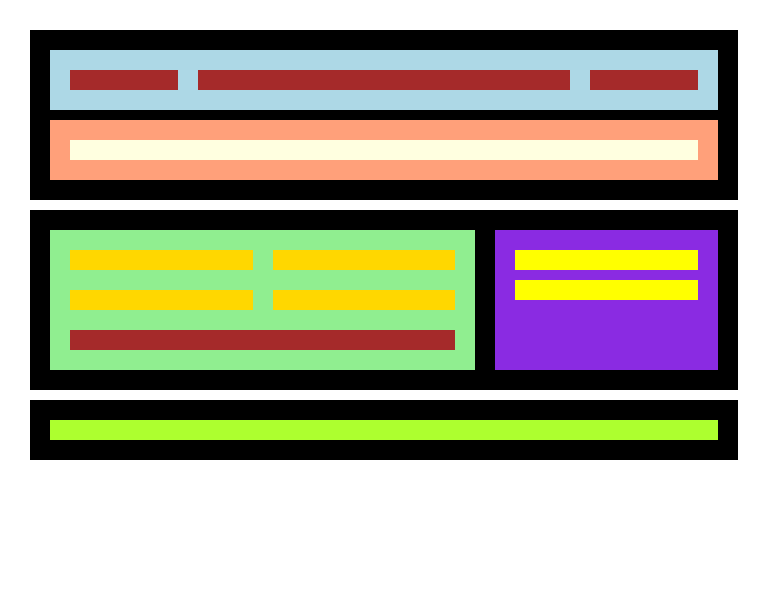
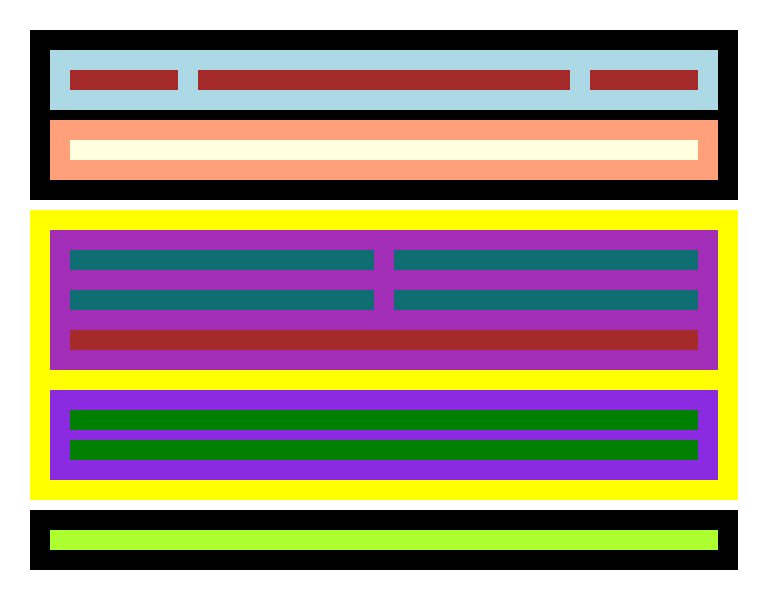
Before and after one commit to vkafkain/HTML_CSS_PRACTICA, a plain HTML site: page index.html in a window 768 px wide. Drawn offline with Linux system fonts and the light colour scheme.

Commit message:
added tablet mediaquerys

```diff
--- a/styles.css
+++ b/styles.css
@@ -14,7 +14,7 @@ header {
   background-color: black;
   display: flex;
   flex-flow: column;
-    justify-content:space-between;
+  justify-content: space-between;
 }
 
 aside {
@@ -26,7 +26,7 @@ footer {
   background-color: black;
 }
 
-.contenedor {
+.contenedor  {
   max-width: 1200px;
   margin: auto;
   display: flex;
@@ -45,7 +45,7 @@ footer {
 }
 
 .contenedor-article {
-    background-color: lightgreen;
+  background-color: rgb(162, 45, 183);
   display: flex;
   flex-flow: row wrap;
   flex: 2;
@@ -54,7 +54,6 @@ footer {
 .header-izq {
   background-color: brown;
   flex: 1;
-
 }
 
 .header-centro {
@@ -67,7 +66,7 @@ footer {
   flex: 1;
 }
 
-.contenedor-titulo {
+.contenedor-titulo  {
   background-color: lightsalmon;
 }
 
@@ -78,30 +77,40 @@ footer {
 .contenedor-centro {
   background-color: black;
   display: flex;
-    flex-flow:row;
-    justify-content:space-between;
+  flex-flow: row;
+  justify-content: space-between;
 }
 
 .articles {
-    background-color: gold;
+  background-color: rgb(15, 110, 113);
   flex: 1 1 40%;
 }
 
 .foot-article {
-    background-color:brown ;
+  background-color: brown;
   flex: 1 1 100%;
 }
 
 .aside-article {
-    background-color: yellow;
+  background-color: green;
 }
 
 .foot {
   background-color: greenyellow;
 }
 
+@media (min-width: 768px) and (max-width: 1024px) {
+  /* For tablets and Ipads */
+  .contenedor-centro {
+    flex-flow: column;
+    display: flex;
+    justify-content: space-between;
+    background-color: yellow;
+  }
+}
 
-@media (min-width: 768px) and (max-width: 1024px) {
+
+@media (min-width: 320px) and (max-width: 480px) {
 
     /* CSS */
 
```
Also changed, not shown: img/Pràctica Flex versió excriptori.png (renamed from Pràctica Flex versió excriptori.png), img/phone.png (added), img/tablet.png (added). Lines whose indentation alone changed are shown as unchanged.
